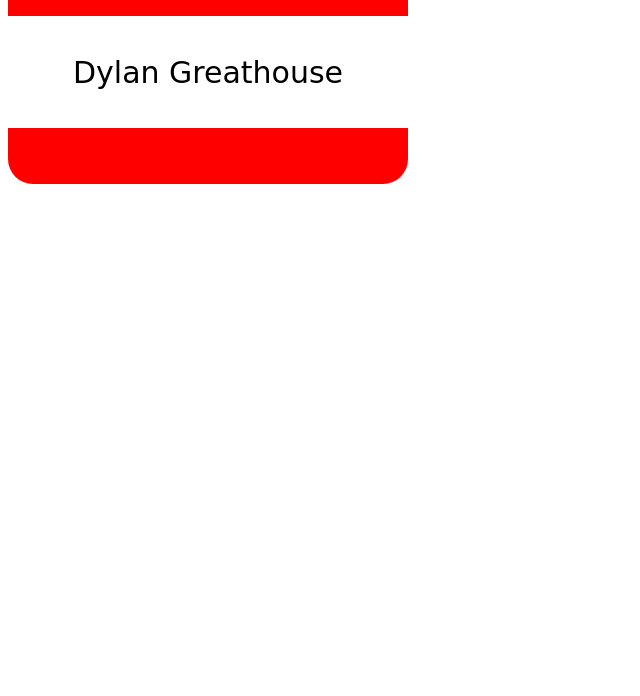
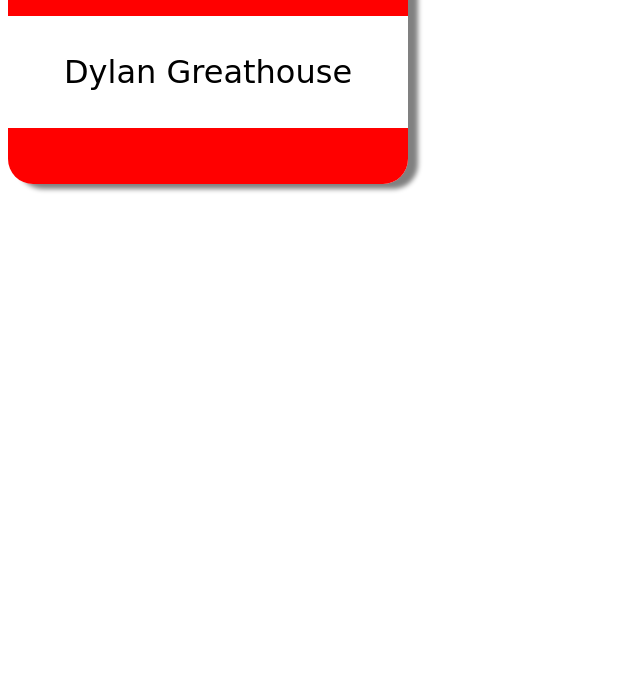
Before and after one commit to Dylan-Greathouse/lab02-nametag, a plain HTML site: page index.html in a window 1280 px wide. Shown: the part 104-800 px from the top of the page, without its empty margins (0-640 px from the left). Drawn offline with Linux system fonts and the light colour scheme.

Commit message:
finished styling

```diff
--- a/style.css
+++ b/style.css
@@ -23,7 +23,7 @@ h1, h2 {
  .middle {
    background-color: white;
    text-align: center;
-   font-size: 30px;
+   font-size: 2rem;
    font-family: cursive;
    display: flex;
    flex-direction: column;
@@ -39,5 +39,6 @@ main {
    width: 400px;
    display: grid;
    grid-template-rows: 2fr 2fr 1fr;
-
+   box-shadow: 10px 5px 5px gray;
+   border-radius: 25px;
 }
```
